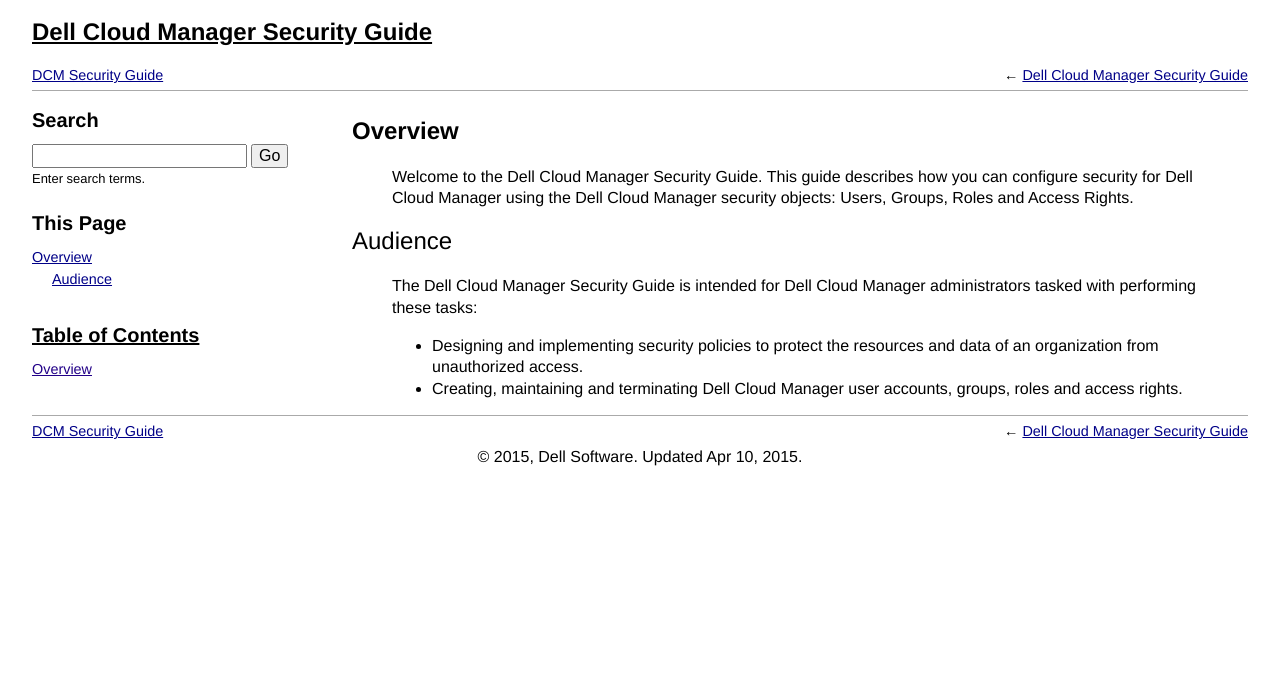
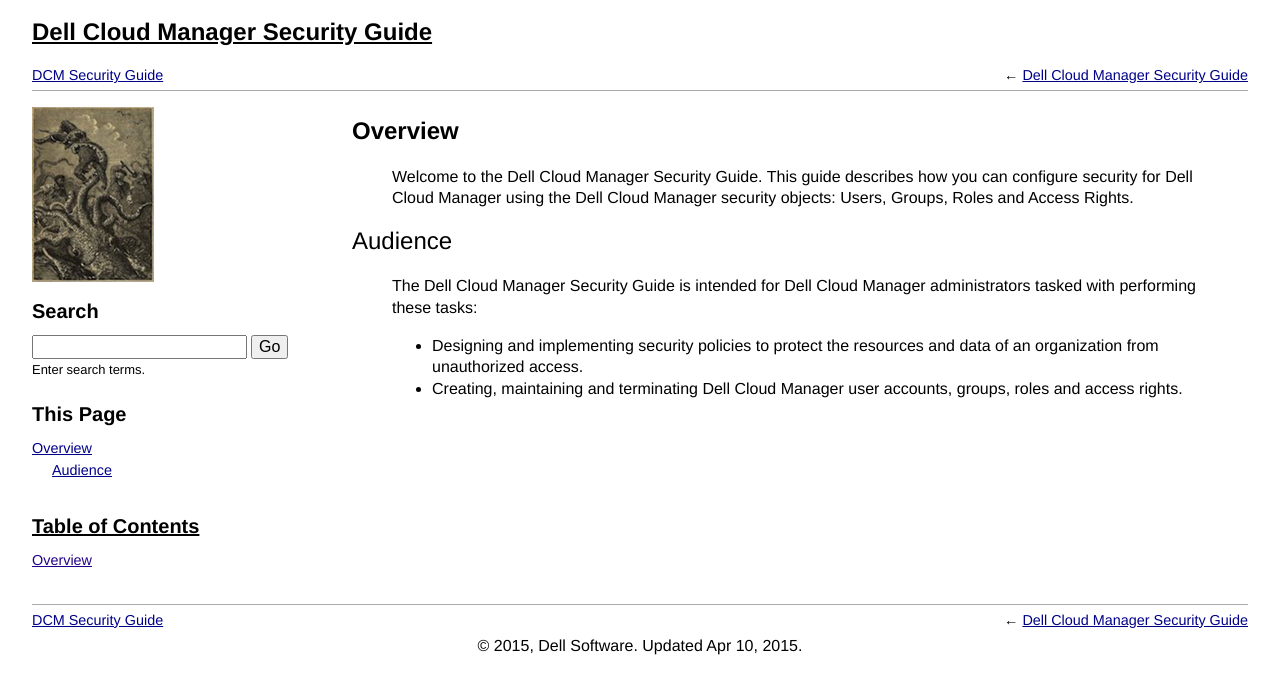
Before and after one commit to jimsander/dcm_security_guide, a plain HTML site: page overview.html in a window 1280 px wide. Drawn offline with Linux system fonts and the light colour scheme.

Commit message:
Add Kraken Logo

```diff
--- a/overview.html
+++ b/overview.html
@@ -78,6 +78,9 @@
       </div>
       <div class="sphinxsidebar">
         <div class="sphinxsidebarwrapper">
+            <p class="logo"><a href="index.html">
+              <img class="logo" src="_static/kraken.png" alt="Logo"/>
+            </a></p>
 <div id="searchbox" style="display: none">
   <h3>Search</h3>
     <form class="search" action="search.html" method="get">
```
Also changed, not shown: index.html (+3 -0 lines), search.html (+3 -0 lines), _static/kraken.png (added).
